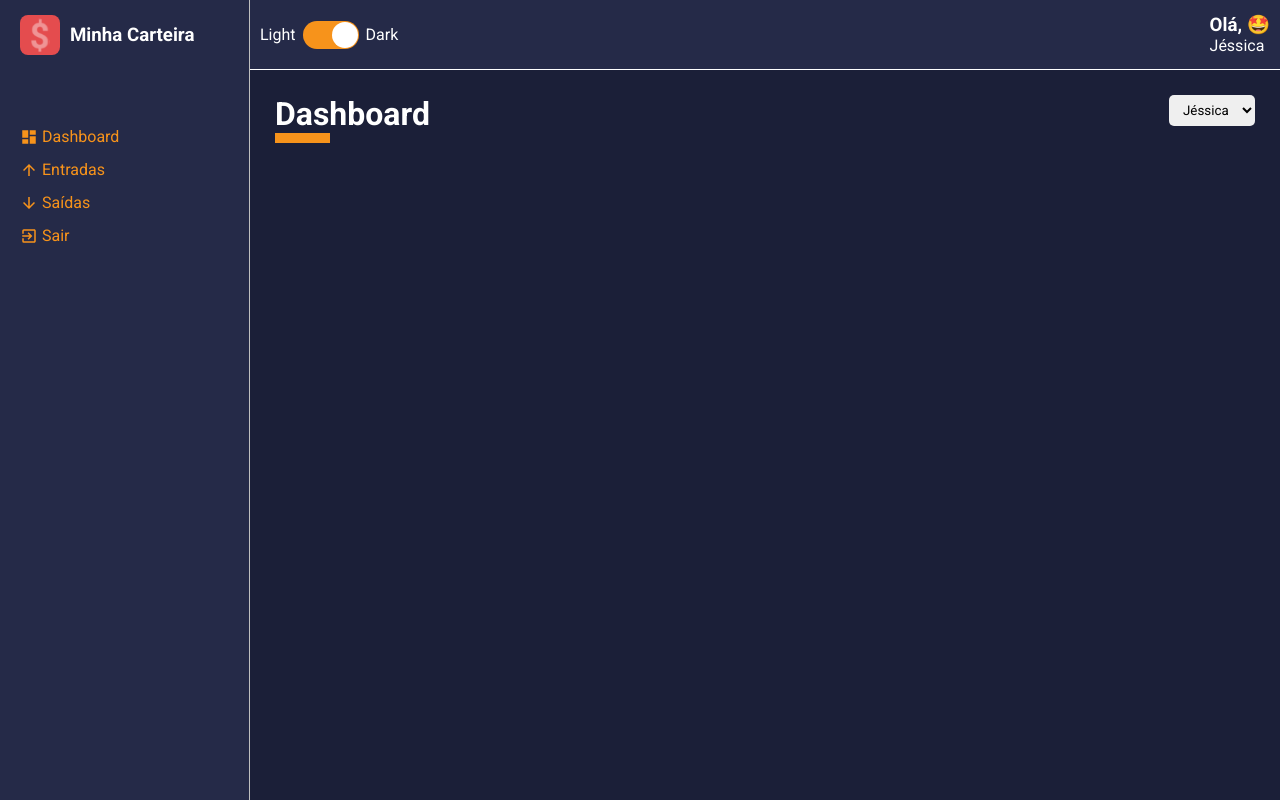
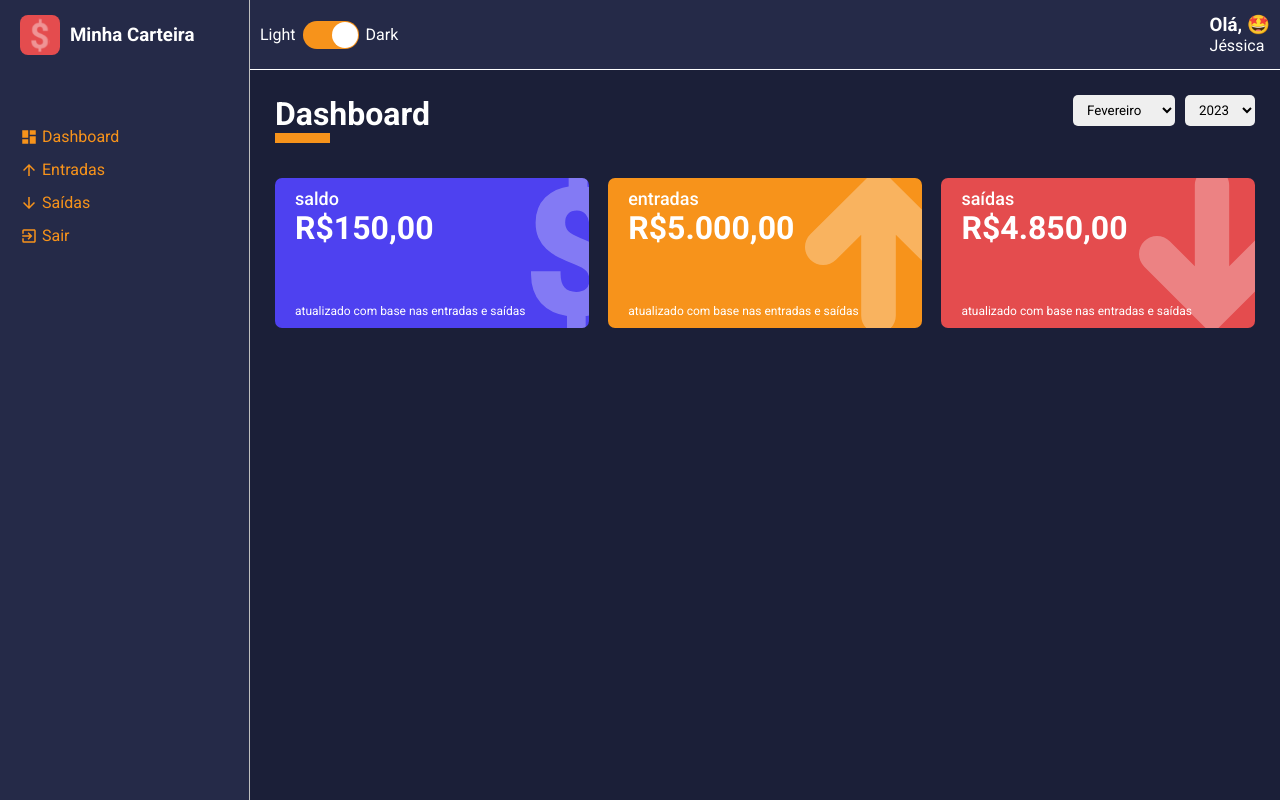
Before and after one commit to JessicaLopesDev/my-wallet-dashboard, a React (Vite) app: page /dashboard in a window 1280 px wide. Built offline with nearby package versions, Linux system fonts and the light colour scheme.

Commit message:
Componente WalletBox criado e estilizado

```diff
--- a/package.json
+++ b/package.json
@@ -19,6 +19,7 @@
     "eslint-plugin-react": "^7.32.2",
     "prettier": "^2.8.4",
     "react": "^18.2.0",
+    "react-countup": "^6.4.1",
     "react-dom": "^18.2.0",
     "react-icons": "^4.7.1",
     "react-router-dom": "^6.8.1",
--- /dev/null
+++ b/src/components/WalletBox/index.tsx
@@ -0,0 +1,54 @@
+import dollarImg from '../../assets/dollarImg.svg'
+import arrowUpImg from '../../assets/arrow-up.svg'
+import arrowDownImg from '../../assets/arrow-down.svg'
+
+import * as S from './styles'
+import { useMemo } from 'react'
+import CountUp from 'react-countup'
+
+interface IWalletBoxProps {
+  title: string
+  amount: number
+  footerLabel: string
+  icon: 'dollar' | 'arrowUp' | 'arrowDown'
+  color: string
+}
+
+export const WalletBox = ({
+  title,
+  amount,
+  footerLabel,
+  icon,
+  color
+}: IWalletBoxProps) => {
+
+  const selectedIcon = useMemo(() => {
+    switch (icon) {
+      case 'dollar':
+        return dollarImg
+      case 'arrowUp':
+        return arrowUpImg
+      case 'arrowDown':
+        return arrowDownImg
+      default:
+        return undefined
+    }
+  }, [])
+
+  return (
+    <S.Container color={color}>
+      <span>{title}</span>
+      <h1>
+        <strong>R$</strong>
+        <CountUp
+          end={amount}
+          separator='.'
+          decimal=','
+          decimals={2}
+        />
+      </h1>
+      <small>{footerLabel}</small>
+      <img src={selectedIcon} alt={title} />
+    </S.Container>
+  )
+}
--- /dev/null
+++ b/src/components/WalletBox/styles.ts
@@ -0,0 +1,41 @@
+import styled from 'styled-components'
+
+interface IContainerProps {
+  color: string
+}
+
+export const Container = styled.div<IContainerProps>`
+  width: 32%;
+  height: 150px;
+
+  margin: 10px 0;
+  background-color: ${(props) => props.color};
+  color: ${(props) => props.theme.colors.white};
+
+  border-radius: 7px;
+  padding: 10px 20px;
+
+  position: relative;
+  overflow: hidden;
+
+  > img {
+    height: 110%;
+
+    position: absolute;
+    top: -10px;
+    right: -30px;
+
+    opacity: 0.3;
+  }
+
+  > span {
+    font-size: 18px;
+    font-weight: 500;
+  }
+
+  > small {
+    font-size: 12px;
+    position: absolute;
+    bottom: 10px;
+  }
+`
--- a/src/pages/Dashboard/index.tsx
+++ b/src/pages/Dashboard/index.tsx
@@ -1,20 +1,98 @@
+import { useMemo, useState } from 'react'
 import { ContentHeader } from '../../components/ContentHeader'
 import { SelectInput } from '../../components/SelectInput'
+import { WalletBox } from '../../components/WalletBox'
+import expenses from '../../repositories/expenses'
+import gains from '../../repositories/gains'
+import months from '../../utils/months'
 
 import * as S from './styles'
 
 export const Dashboard = () => {
-  const options = [
-    { value: 'Jéssica', label: 'Jéssica' },
-    { value: 'Aurora', label: 'Aurora' },
-    { value: 'Jean', label: 'Jean' },
-  ]
+  const [selectedMonth, setSelectedMonth] = useState<number>(new Date().getMonth() + 1)
+  const [selectedYear, setSelectedYear] = useState<number>(new Date().getFullYear())
+
+  const years = useMemo(() => {
+    let uniqueYears: number[] = [];
+
+    [...expenses, ...gains].forEach((item) => {
+      const date = new Date(item.date)
+      const year = date.getFullYear()
+
+      if (!uniqueYears.includes(year)) {
+        uniqueYears.push(year)
+      }
+    })
+
+    return uniqueYears.map((year) => {
+      return {
+        value: year,
+        label: year,
+      }
+    })
+  }, [])
+
+  const listOfMonths = useMemo(() => {
+    return months.map((item, index) => ({ value: index + 1, label: item }))
+  }, [])
+
+  const handleMonthSelected = (month: string) => {
+    try {
+      const parseMonth = Number(month)
+      setSelectedMonth(parseMonth)
+    } catch {
+      throw new Error('invalid month value. Is accept 0 - 24.')
+    }
+  }
+
+  const handleYearSelected = (year: string) => {
+    try {
+      const parseYear = Number(year)
+      setSelectedYear(parseYear)
+    } catch {
+      throw new Error('invalid year value. Is accept integer numbers.')
+    }
+  }
 
   return (
     <S.Container>
       <ContentHeader title="Dashboard" lineColor="#F7931B">
-        <SelectInput options={options} onChange={() => {}} />
+        <SelectInput
+          options={listOfMonths}
+          onChange={(event) => handleMonthSelected(event.target.value)}
+          defaultValue={selectedMonth}
+        />
+        <SelectInput
+          options={years}
+          onChange={(event) => handleYearSelected(event.target.value)}
+          defaultValue={selectedYear}
+        />
       </ContentHeader>
+
+      <S.Content>
+        <WalletBox
+          title='saldo'
+          amount={150.00}
+          color="#4E41F0"
+          footerLabel="atualizado com base nas entradas e saídas"
+          icon="dollar"
+        />
+        <WalletBox
+          title="entradas"
+          color="#F7931B"
+          amount={5000.00}
+          footerLabel="atualizado com base nas entradas e saídas"
+          icon="arrowUp"
+        />
+
+        <WalletBox
+          title="saídas"
+          color="#E44C4E"
+          amount={4850.00}
+          footerLabel="atualizado com base nas entradas e saídas"
+          icon="arrowDown"
+        />
+      </S.Content>
     </S.Container>
   )
 }
--- a/src/pages/Dashboard/styles.ts
+++ b/src/pages/Dashboard/styles.ts
@@ -1,7 +1,9 @@
 import styled from 'styled-components'
 
-export const Container = styled.div`
+export const Container = styled.div``
+
+export const Content = styled.div`
   display: flex;
-  align-items: center;
+
   justify-content: space-between;
 `
--- a/src/pages/List/index.tsx
+++ b/src/pages/List/index.tsx
@@ -34,7 +34,7 @@
     return type === 'entry-balance'
       ? {
         name: 'Entradas',
-          lineColor: '#F7931B',
+        lineColor: '#4E41F0',
         data: gains,
       }
       : {
```
Also changed, not shown: src/assets/dollarImg.svg (renamed from src/assets/dolar.svg), 1 other file (tests, documents, lock files or other folders). Lines whose indentation alone changed are shown as unchanged.
